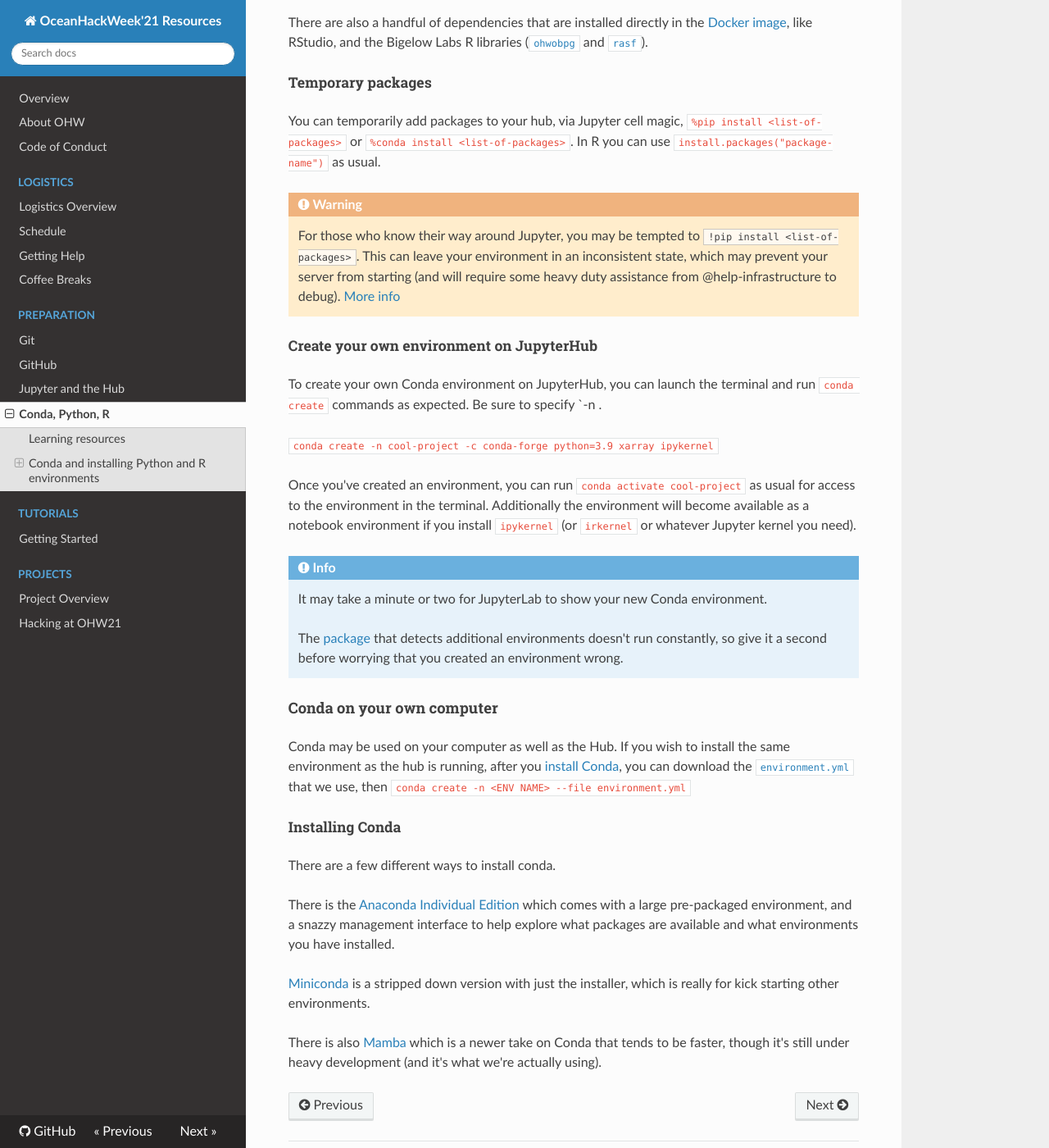
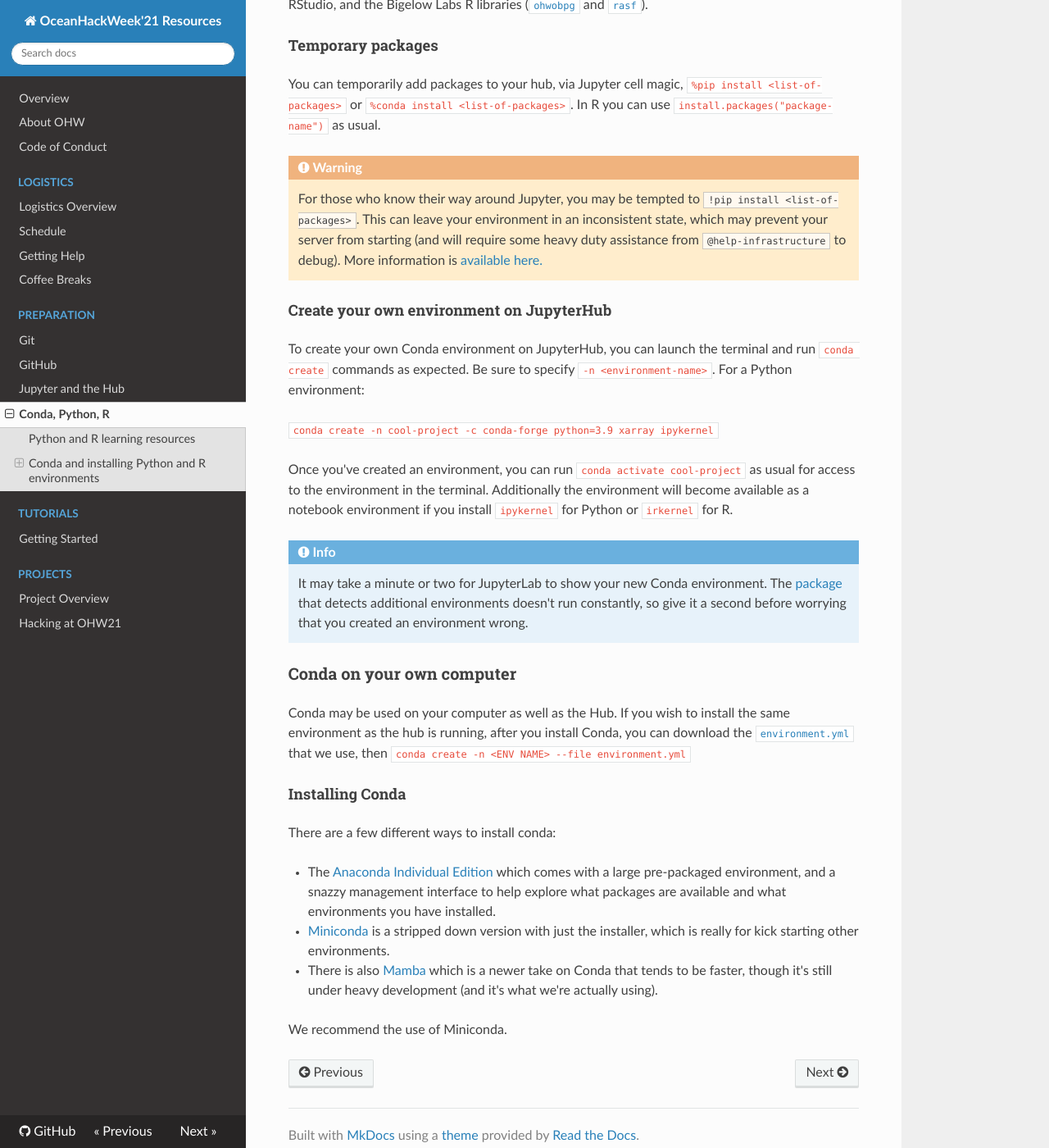
Before and after one commit to oceanhackweek/ohw-resources, an MkDocs documentation site: the page built from docs/prep/conda.md, in a window 1280 px wide and 1400 px high, scrolled down 2136 px. Shown: the whole window at 82% size. Built offline with MkDocs 1.6.1, drawn with Linux system fonts in a browser that asks for light colours; nearby versions of some CDN libraries; some of the changed text lies outside the part shown.

```diff
--- a/docs/prep/conda.md
+++ b/docs/prep/conda.md
@@ -1,35 +1,32 @@
-## Conda, Python, and R
+# Conda, Python and R
 
-#### Learning resources
+## Python and R learning resources
 
 While we anticipate that most participants will have some experience with Python and/or R programming, we understand that everyone joining OceanHackWeek is coming from a different background and skill level in programming. Below are links to a few resources to refresh your skills in Python and R, as well as a tutorial video from a previous OHW event that covers a handful of Python packages. The material covered in these lessons is a good reflection of the level we expect participants to be at and should get you up-to-date on the basic programming skills needed for the workshop.
 
-[Plotting and Programming in Python](https://swcarpentry.github.io/python-novice-gapminder/index.html) - This lesson is an introduction to programming in Python for people with little or no previous programming experience.
+- [Plotting and Programming in Python](https://swcarpentry.github.io/python-novice-gapminder/index.html) - This lesson is an introduction to programming in Python for people with little or no previous programming experience.
+- [Programming with Python](https://swcarpentry.github.io/python-novice-inflammation/) - This Python lesson teaches data analysis using a case study of inflammation in patients who have been given a new treatment for arthritis.
+- [R for Reproducible Scientific Analysis](https://swcarpentry.github.io/r-novice-gapminder/) - R is commonly used in many scientific disciplines for statistical analysis. This lesson teaches novice programmers to write modular code and covers best practices for using R for data analysis.
+- [Oceanhackweek 2020 recording: Jupyter, NumPy, Pandas, and Matplotlib](https://www.youtube.com/watch?v=CTUAgpvfze0) - As a part of OceanHackWeek 2020, Leticia Portella gave a pre-hackweek tutorial on Jupyter, NumPy, Pandas, and Matplotlib. The Jupyter notebooks are found [here](https://github.com/oceanhackweek/ohw-preweek/tree/master/data-analysis-modules).
 
-[Programming with Python](https://swcarpentry.github.io/python-novice-inflammation/) - This Python lesson teaches data analysis using a case study of inflammation in patients who have been given a new treatment for arthritis.
+## Conda and installing Python and R environments
 
-[R for Reproducible Scientific Analysis](https://swcarpentry.github.io/r-novice-gapminder/) - R is commonly used in many scientific disciplines for statistical analysis. This lesson teaches novice programmers to write modular code and covers best practices for using R for data analysis.
-
-[Oceanhackweek 2020 recording: Jupyter, NumPy, Pandas, and Matplotlib](https://www.youtube.com/watch?v=CTUAgpvfze0) - As a part of Oceanhackweek 2020, Leticia Portella gave a pre-hackweek tutorial on Jupyter, NumPy, Pandas, and Matplotlib.
-
-### Conda and installing Python and R environments
-
-#### Overview
+### Overview
 
 The Hub is pre-configured with a customized "environment" of Python and R packages designed to run all the tutorial notebooks, and supporting a broad range of oceanographic applications. This environment is created and managed using the open-source [**Conda** package and environment management system](https://docs.conda.io) for installing multiple versions of software packages together with their dependencies, and convenient switching between environments.
 
-#### What is Conda?
-[**Conda**](http://conda.pydata.org/docs/) is an **open source `package` and `environment` management system for any programming languages, but very popular among python community,**
+### What is Conda?
+[**Conda**](http://conda.pydata.org/docs/) is an **open source `package` and `environment` management system for any programming languages, but very popular among the Python community,**
 
 Conda runs on Windows, macOS, and Linux: *"Conda quickly installs, runs, and updates packages and their dependencies. Conda easily creates, saves, loads, and switches between environments on your local computer. It was created for Python programs but it can package and distribute software for any language."*
 
 For Python, the advantage of conda compared to `pip` is that it has a built in environment management system as well as the management of binaries, and non-Python dependencies.
 
-#### Conda on the JupyterHub
+### Conda on the JupyterHub
 
 The JupyterHub has both a pre-configured base environment, and environments that you create and manage yourself.
 
-##### JupyterHub base environment
+#### JupyterHub base environment
 
 The Conda environment for the base JupyterHub environment is defined in [oceanhackweek/jupyter-image](https://github.com/oceanhackweek/jupyter-image/). This image contains hopefully everything you will need for the tutorials and for general exploration.
 
@@ -65,38 +62,37 @@
 
 There are also a handful of dependencies that are installed directly in the [Docker image](https://github.com/oceanhackweek/jupyter-image/blob/master/Dockerfile), like RStudio, and the Bigelow Labs R libraries ([`ohwobpg`](https://github.com/BigelowLab/ohwobpg) and [`rasf`](https://github.com/BigelowLab/rasf)).
 
-##### Temporary packages
+#### Temporary packages
 
 You can temporarily add packages to your hub, via Jupyter cell magic, `%pip install <list-of-packages>` or `%conda install <list-of-packages>`. In R you can use `install.packages("package-name")` as usual.
 
 !!! Warning
 
-    For those who know their way around Jupyter, you may be tempted to `!pip install <list-of-packages>`. This can leave your environment in an inconsistent state, which may prevent your server from starting (and will require some heavy duty assistance from @help-infrastructure to debug). [More info](https://pilot.2i2c.org/en/latest/admin/howto/environment.html#temporarily-install-packages-for-a-session)
+    For those who know their way around Jupyter, you may be tempted to `!pip install <list-of-packages>`. This can leave your environment in an inconsistent state, which may prevent your server from starting (and will require some heavy duty assistance from `@help-infrastructure` to debug). More information is [available here.](https://pilot.2i2c.org/en/latest/admin/howto/environment.html#temporarily-install-packages-for-a-session)
 
-##### Create your own environment on JupyterHub
+#### Create your own environment on JupyterHub
 
-To create your own Conda environment on JupyterHub, you can launch the terminal and run `conda create` commands as expected. Be sure to specify `-n <environment-name>.
+To create your own Conda environment on JupyterHub, you can launch the terminal and run `conda create` commands as expected. Be sure to specify `-n <environment-name>`. For a Python environment:
 
 `conda create -n cool-project -c conda-forge python=3.9 xarray ipykernel`
 
-Once you've created an environment, you can run `conda activate cool-project` as usual for access to the environment in the terminal. Additionally the environment will become available as a notebook environment if you install `ipykernel` (or `irkernel` or whatever Jupyter kernel you need).
+Once you've created an environment, you can run `conda activate cool-project` as usual for access to the environment in the terminal. Additionally the environment will become available as a notebook environment if you install `ipykernel` for Python or `irkernel` for R.
 
 !!! Info
 
     It may take a minute or two for JupyterLab to show your new Conda environment.
-
     The [package](https://github.com/Anaconda-Platform/nb_conda_kernels) that detects additional environments doesn't run constantly, so give it a second before worrying that you created an environment wrong.
 
-#### Conda on your own computer
+### Conda on your own computer
 
-Conda may be used on your computer as well as the Hub. If you wish to install the same environment as the hub is running, after you [install Conda](#Installing-Conda), you can download the [`environment.yml`](https://github.com/oceanhackweek/ohw20-tutorials/blob/master/environment.yml) that we use, then `conda create -n <ENV NAME> --file environment.yml`
+Conda may be used on your computer as well as the Hub. If you wish to install the same environment as the hub is running, after you install Conda, you can download the [`environment.yml`](https://github.com/oceanhackweek/ohw20-tutorials/blob/master/environment.yml) that we use, then `conda create -n <ENV NAME> --file environment.yml`
 
-##### Installing Conda
+#### Installing Conda
 
-There are a few different ways to install conda.
+There are a few different ways to install conda:
 
-There is the [Anaconda Individual Edition](https://www.anaconda.com/products/individual) which comes with a large pre-packaged environment, and a snazzy management interface to help explore what packages are available and what environments you have installed.
+- The [Anaconda Individual Edition](https://www.anaconda.com/products/individual) which comes with a large pre-packaged environment, and a snazzy management interface to help explore what packages are available and what environments you have installed.
+- [Miniconda](https://docs.conda.io/en/latest/miniconda.html) is a stripped down version with just the installer, which is really for kick starting other environments.
+- There is also [Mamba](https://mamba.readthedocs.io/en/latest/index.html) which is a newer take on Conda that tends to be faster, though it's still under heavy development (and it's what we're actually using).
 
-[Miniconda](https://docs.conda.io/en/latest/miniconda.html) is a stripped down version with just the installer, which is really for kick starting other environments.
-
-There is also [Mamba](https://mamba.readthedocs.io/en/latest/index.html) which is a newer take on Conda that tends to be faster, though it's still under heavy development (and it's what we're actually using).
+We recommend the use of Miniconda.
```
Also changed, not shown: docs/index.md (+0 -2 lines), docs/prep/jupyterhub.md (+1 -1 lines), docs/tutorials/getting_started.md (+14 -22 lines).
